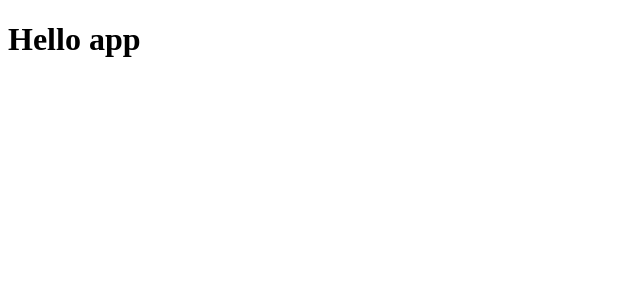
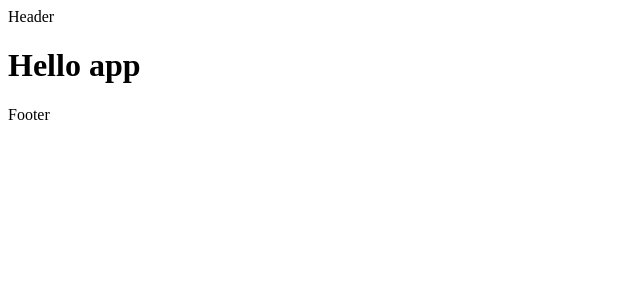
Before and after one commit to Danswar/Weather-App-Test, a React (Create React App) app: page / in a window 1280 px wide. Shown: the top 300 px of the page, without its empty margins (0-640 px from the left). Built offline with nearby package versions, Linux system fonts and the light colour scheme.

Commit message:
basic layout

```diff
--- a/src/App.js
+++ b/src/App.js
@@ -1,7 +1,18 @@
+// App.js
+// Principal component of the app
+
+// External dependencies
 import React from "react";
 
+// Intenal dependencies
+import MainLayout from "components/MainLayout";
+
 const App = () => {
-  return <h1>Hello app</h1>;
+  return (
+    <MainLayout>
+      <h1>Hello app</h1>
+    </MainLayout>
+  );
 };
 
 export default App;
--- /dev/null
+++ b/src/components/Footer/index.jsx
@@ -0,0 +1,7 @@
+import React from "react";
+
+const Footer = () => {
+  return <div>Footer</div>;
+};
+
+export default Footer;
--- /dev/null
+++ b/src/components/Header/Header.jsx
@@ -0,0 +1,10 @@
+import React from "react";
+import PropTypes from "prop-types";
+
+const Header = ({ ...rest }) => {
+  return <div>Header</div>;
+};
+
+Header.propTypes = {};
+
+export default Header;
--- /dev/null
+++ b/src/components/Header/container.js
@@ -0,0 +1,5 @@
+const container = (Component) => {
+  return Component;
+};
+
+export default container;
--- /dev/null
+++ b/src/components/Header/index.js
@@ -0,0 +1,4 @@
+import container from "./container";
+import Component from "./Header";
+
+export default container(Component);
--- /dev/null
+++ b/src/components/MainLayout/index.jsx
@@ -0,0 +1,26 @@
+// MainLayout.jsx
+// Component for renders the main layout of app
+
+// External dependencies
+import React from "react";
+import { oneOfType, arrayOf, node } from "prop-types";
+
+// Internal dependencies
+import Header from "components/Header";
+import Footer from "components/Footer";
+
+const MainLayout = ({ children }) => {
+  return (
+    <>
+      <Header data-test="header" />
+      {children}
+      <Footer data-test="footer" />
+    </>
+  );
+};
+
+MainLayout.propTypes = {
+  children: oneOfType([arrayOf(node), node]).isRequired,
+};
+
+export default MainLayout;
```
Also changed, not shown: 1 other file (tests, documents, lock files or other folders).
